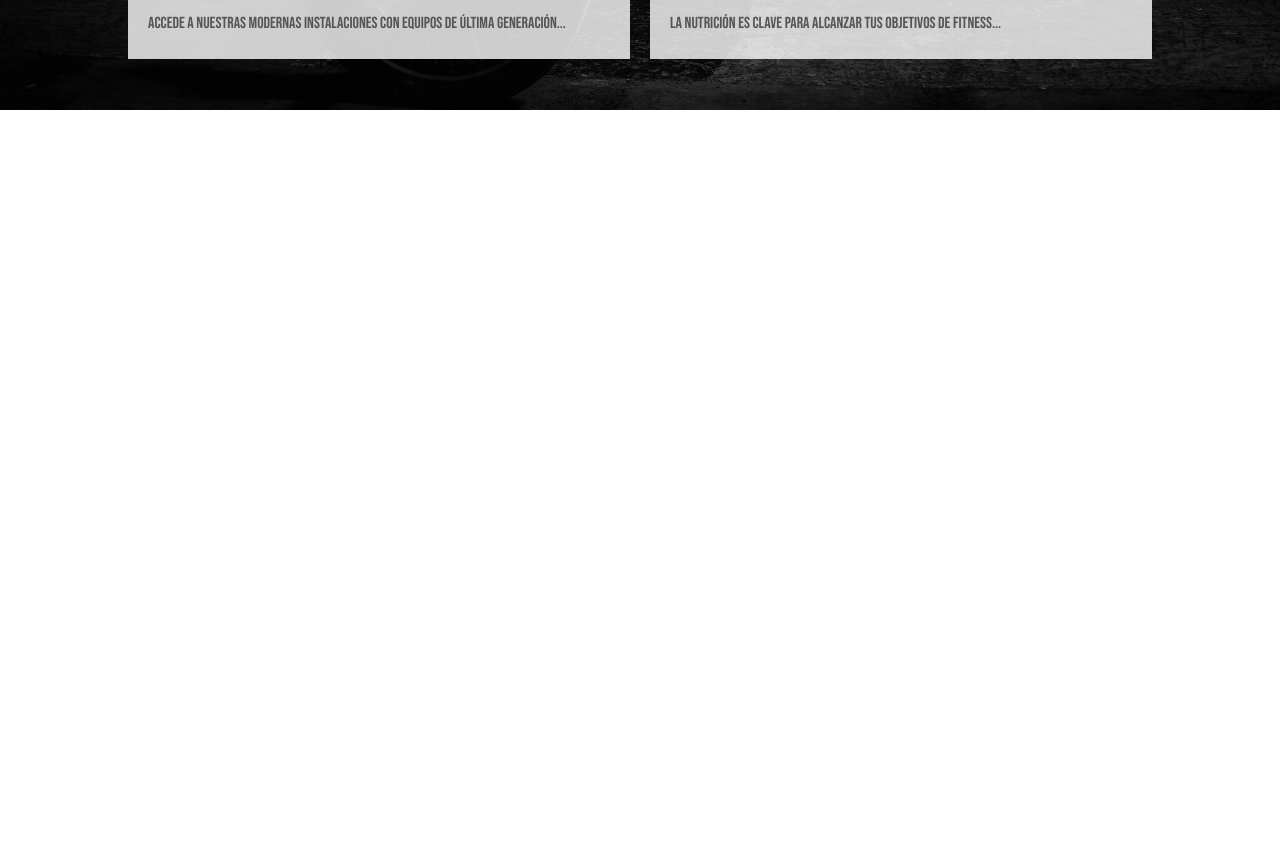
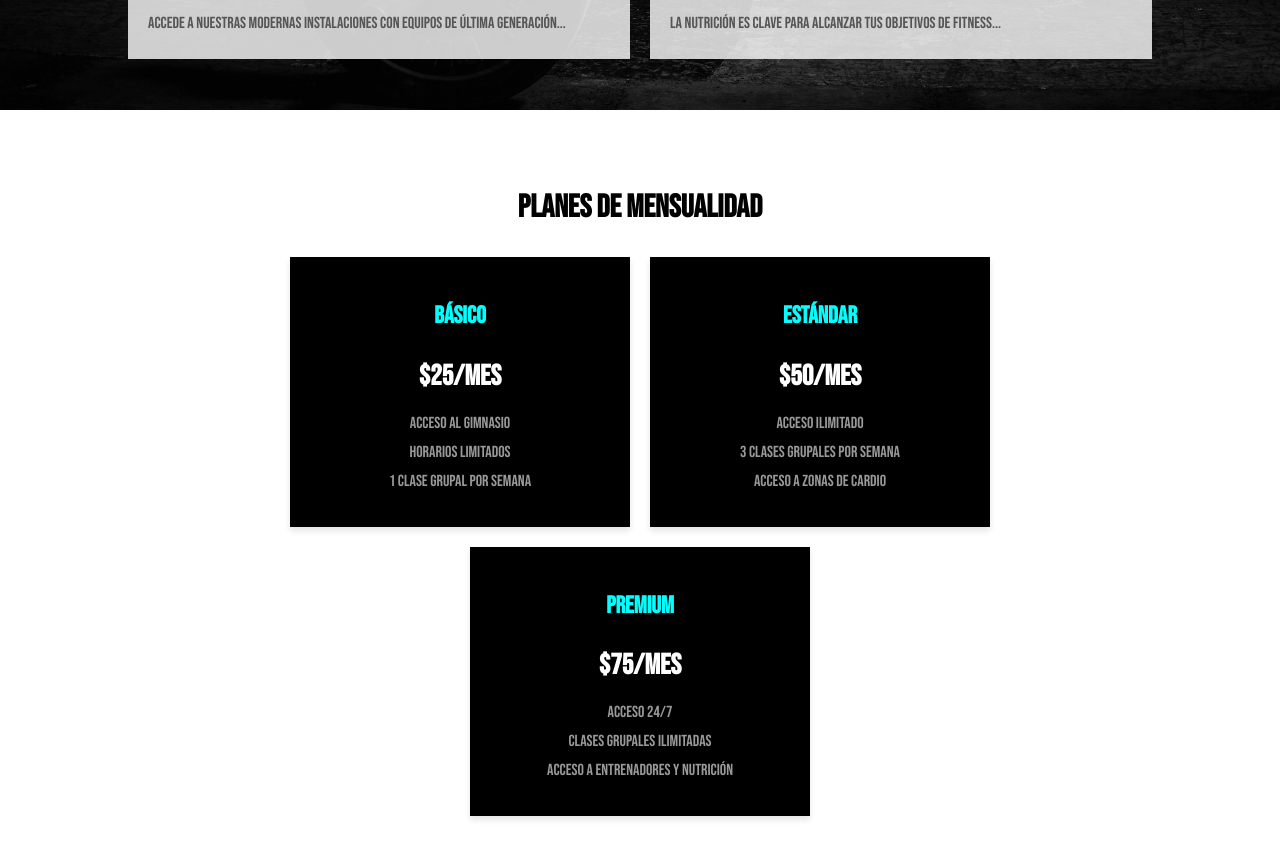
Before and after one commit to PradoLucas14/globalFitnes, a React (Vite) app in the folder globalFitnes/: page / in a window 1280 px wide. Shown: the part 2138-2996 px from the top of the page. Before the commit the page ends 2248 px from the top, so only its background shows below. Built offline with nearby package versions, Linux system fonts and the light colour scheme.

Commit message:
se creo el componente month y su respectiva hoja de estilos

```diff
--- a/globalFitnes/index.html
+++ b/globalFitnes/index.html
@@ -2,7 +2,7 @@
 <html lang="en">
   <head>
     <meta charset="UTF-8" />
-    <link rel="icon" type="image/svg+xml" href="/vite.svg" />
+    <link type="image/png" sizes="16x16" rel="icon" href=".../icons8-gym-external-nawicon-outline-color-nawicon-16.png">
     <link rel="preconnect" href="https://fonts.googleapis.com">
     <link rel="preconnect" href="https://fonts.gstatic.com" crossorigin>
     <link href="https://fonts.googleapis.com/css2?family=Bebas+Neue&display=swap" rel="stylesheet">
--- /dev/null
+++ b/globalFitnes/src/components/homeComponents/month/Month.css
@@ -0,0 +1,67 @@
+.month {
+    padding: 4% 10% 6% 10%;
+    background-color: #fff;
+    text-align: center;
+  }
+
+  .monthTitle {
+    font-size: 2rem;
+    margin-bottom: 30px;
+    color: black;
+  }
+
+  .plansContainer {
+    display: flex;
+    gap: 20px;
+    justify-content: center;
+    flex-wrap: wrap;
+  }
+
+  .planCard {
+    background-color: black;
+    box-shadow: 0 4px 6px rgba(0, 0, 0, 0.1);
+    width: 300px;
+    padding: 20px;
+    text-align: center;
+    transition: transform 0.3s ease, box-shadow 0.3s ease;
+  }
+
+  .planCard:hover {
+    transform: translateY(-10px);
+    box-shadow: 0 8px 12px rgba(0, 0, 0, 0.2);
+  }
+
+  .planTitle {
+    font-size: 1.5rem;
+    color: cyan;
+    margin-bottom: 10px;
+  }
+
+  .planPrice {
+    font-size: 1.8rem;
+    font-weight: bold;
+    color: #fff;
+    margin-bottom: 20px;
+  }
+
+  .planFeatures {
+    list-style: none;
+    padding: 0;
+  }
+
+  .planFeature {
+    font-size: 1rem;
+    color: #999;
+    margin-bottom: 10px;
+  }
+
+  @media (max-width: 768px) {
+    .plansContainer {
+      flex-direction: column;
+      align-items: center;
+    }
+
+    .planCard {
+      width: 90%;
+    }
+  }
--- /dev/null
+++ b/globalFitnes/src/components/homeComponents/month/Month.jsx
@@ -0,0 +1,43 @@
+import React from 'react';
+import './Month.css';
+
+function Month() {
+  const plans = [
+    {
+      title: 'Básico',
+      price: '$25/mes',
+      features: ['Acceso al gimnasio', 'Horarios limitados', '1 clase grupal por semana'],
+    },
+    {
+      title: 'Estándar',
+      price: '$50/mes',
+      features: ['Acceso ilimitado', '3 clases grupales por semana', 'Acceso a zonas de cardio'],
+    },
+    {
+      title: 'Premium',
+      price: '$75/mes',
+      features: ['Acceso 24/7', 'Clases grupales ilimitadas', 'Acceso a entrenadores y nutrición'],
+    },
+  ];
+
+  return (
+    <div className="month">
+      <h2 className="monthTitle">Planes de Mensualidad</h2>
+      <div className="plansContainer">
+        {plans.map((plan, index) => (
+          <div key={index} className="planCard">
+            <h3 className="planTitle">{plan.title}</h3>
+            <p className="planPrice">{plan.price}</p>
+            <ul className="planFeatures">
+              {plan.features.map((feature, i) => (
+                <li key={i} className="planFeature">{feature}</li>
+              ))}
+            </ul>
+          </div>
+        ))}
+      </div>
+    </div>
+  );
+}
+
+export default Month;
--- a/globalFitnes/src/pages/home/Home.jsx
+++ b/globalFitnes/src/pages/home/Home.jsx
@@ -2,6 +2,7 @@ import React from 'react'
 import Hero from "../../components/homeComponents/hero/Hero"
 import About from '../../components/homeComponents/about/About'
 import Services from '../../components/homeComponents/services/Services'
+import Month from '../../components/homeComponents/month/Month'
 import "./Home.css"
 
 function Home() {
@@ -10,6 +11,7 @@ function Home() {
       <Hero/>
       <About/>
       <Services/>
+      <Month/>
     </div>
   )
 }
```
